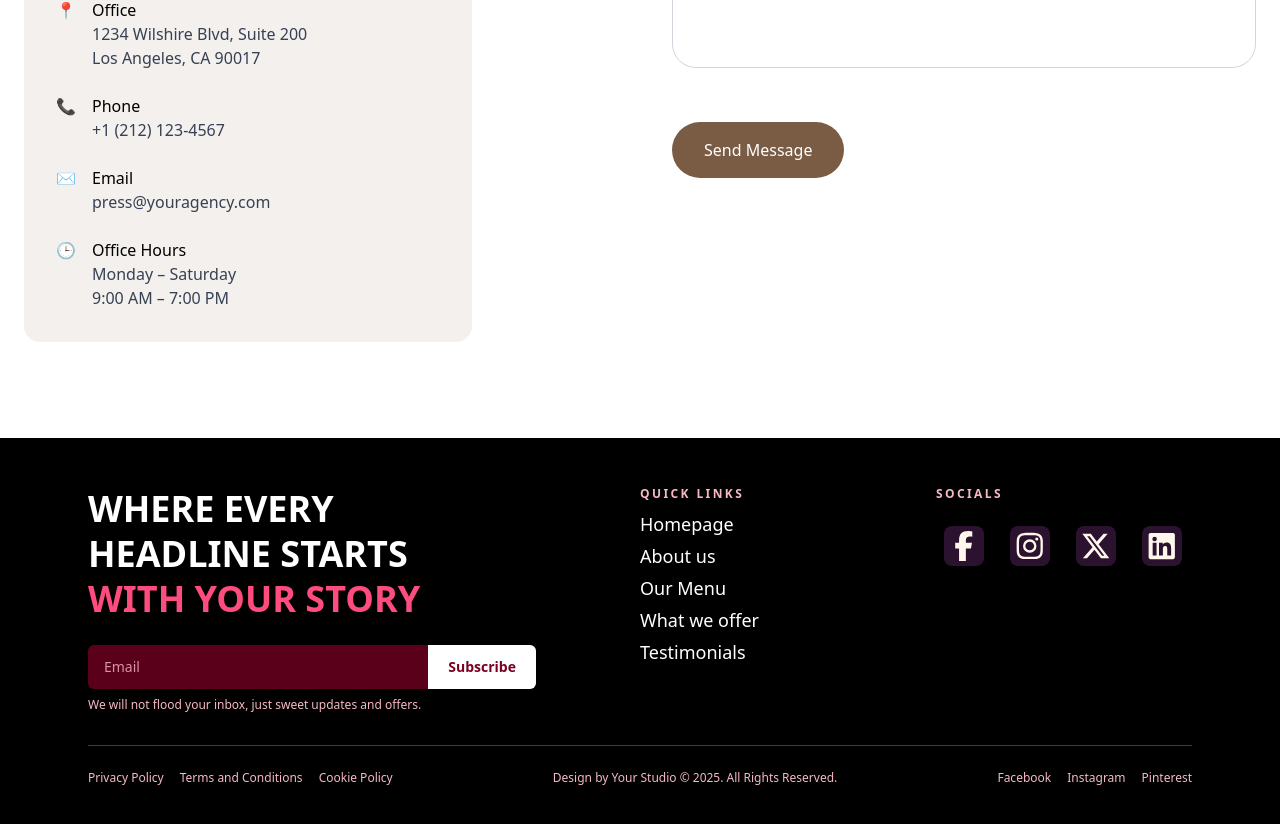
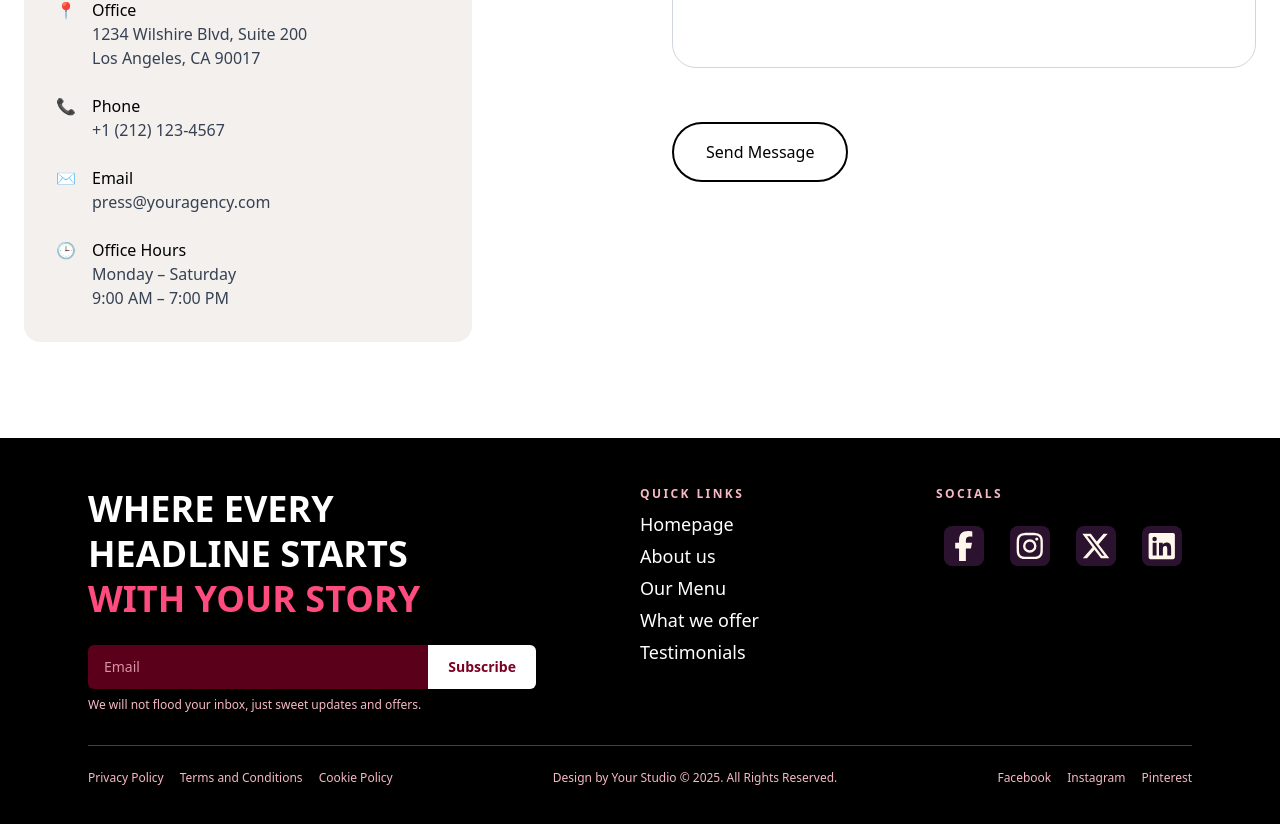
Before and after one commit to avinash14-cyber/Club-PR, a React (Vite) app: page /contactus in a window 1280 px wide. Shown: the part 1080-1904 px from the top of the page. Built offline with nearby package versions, Linux system fonts and the light colour scheme.

Commit message:
updated contact button

```diff
--- a/src/pages/ContactUs.jsx
+++ b/src/pages/ContactUs.jsx
@@ -146,7 +146,7 @@ const ContactUs = () => {
 
             <button
               type="submit"
-              className="mt-6 inline-flex items-center justify-center rounded-full bg-[#7A5C45] px-8 py-4 text-white font-medium hover:opacity-90 transition"
+              className="mt-6 inline-flex items-center justify-center rounded-full bg-white border-2 border-black px-8 py-4 text-black font-medium hover:bg-black hover:text-white transition-all-300"
             >
               Send Message
             </button>
```
